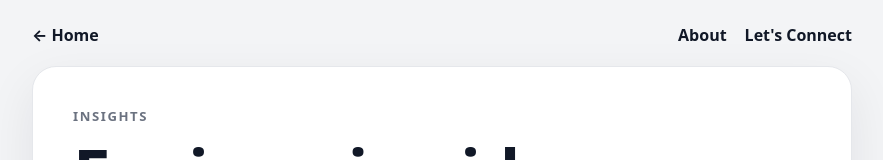
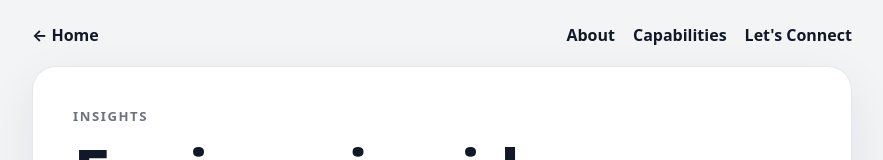
Before and after one commit to AndrewAungKo/andrewaungko.github.io, a plain HTML site: page insights.html in a window 1280 px wide. Shown: the top 160 px of the page, without its empty margins (198-1081 px from the left). Drawn offline with Linux system fonts and the light colour scheme.

Commit message:
feat: add capabilities to insights navigation

```diff
--- a/insights.html
+++ b/insights.html
@@ -159,6 +159,7 @@
       <a href="index.html">← Home</a>
       <div class="nav-links">
         <a href="about.html">About</a>
+        <a href="capabilities.html">Capabilities</a>
         <a href="connect.html">Let's Connect</a>
       </div>
     </nav>
```
